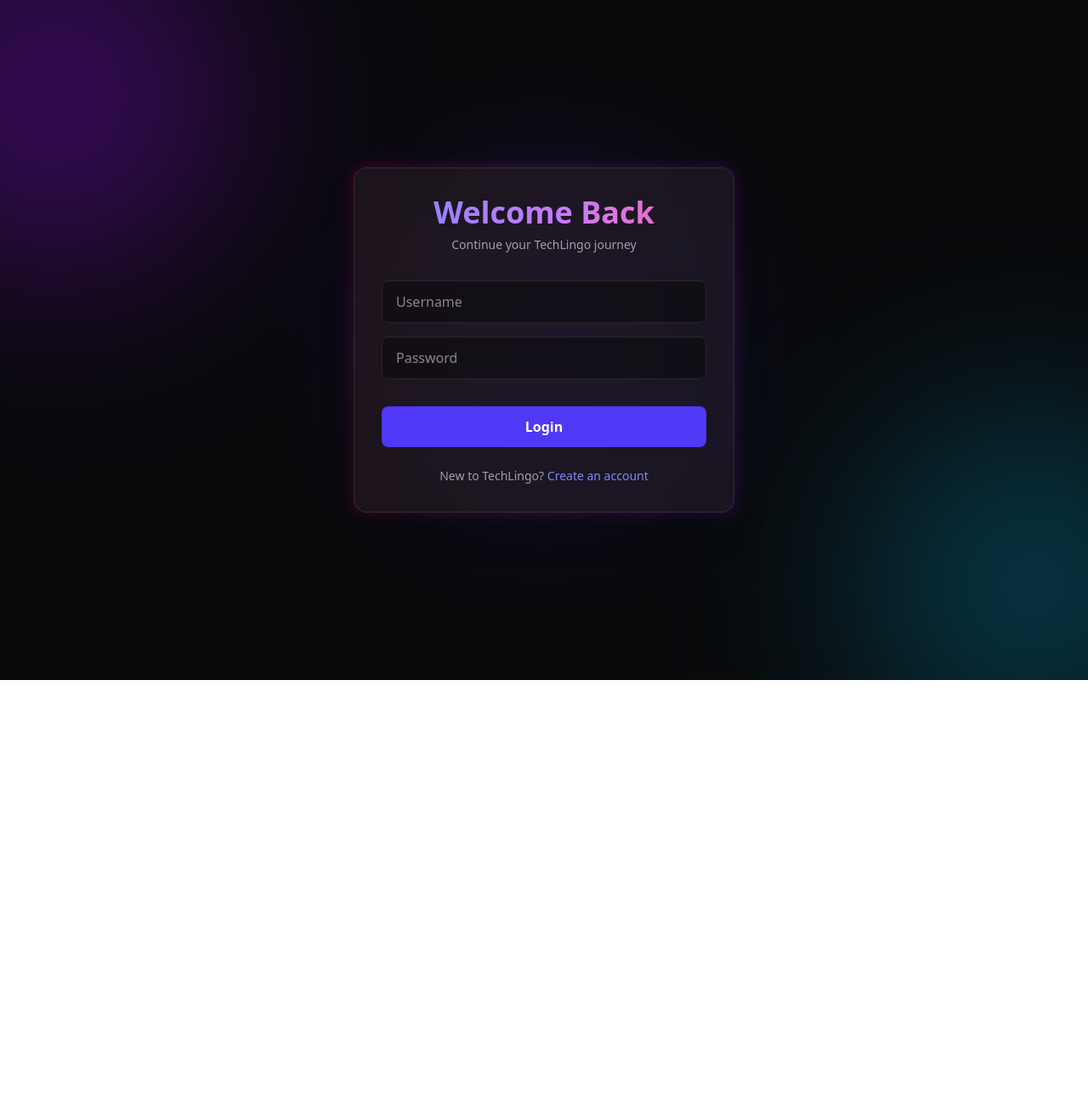
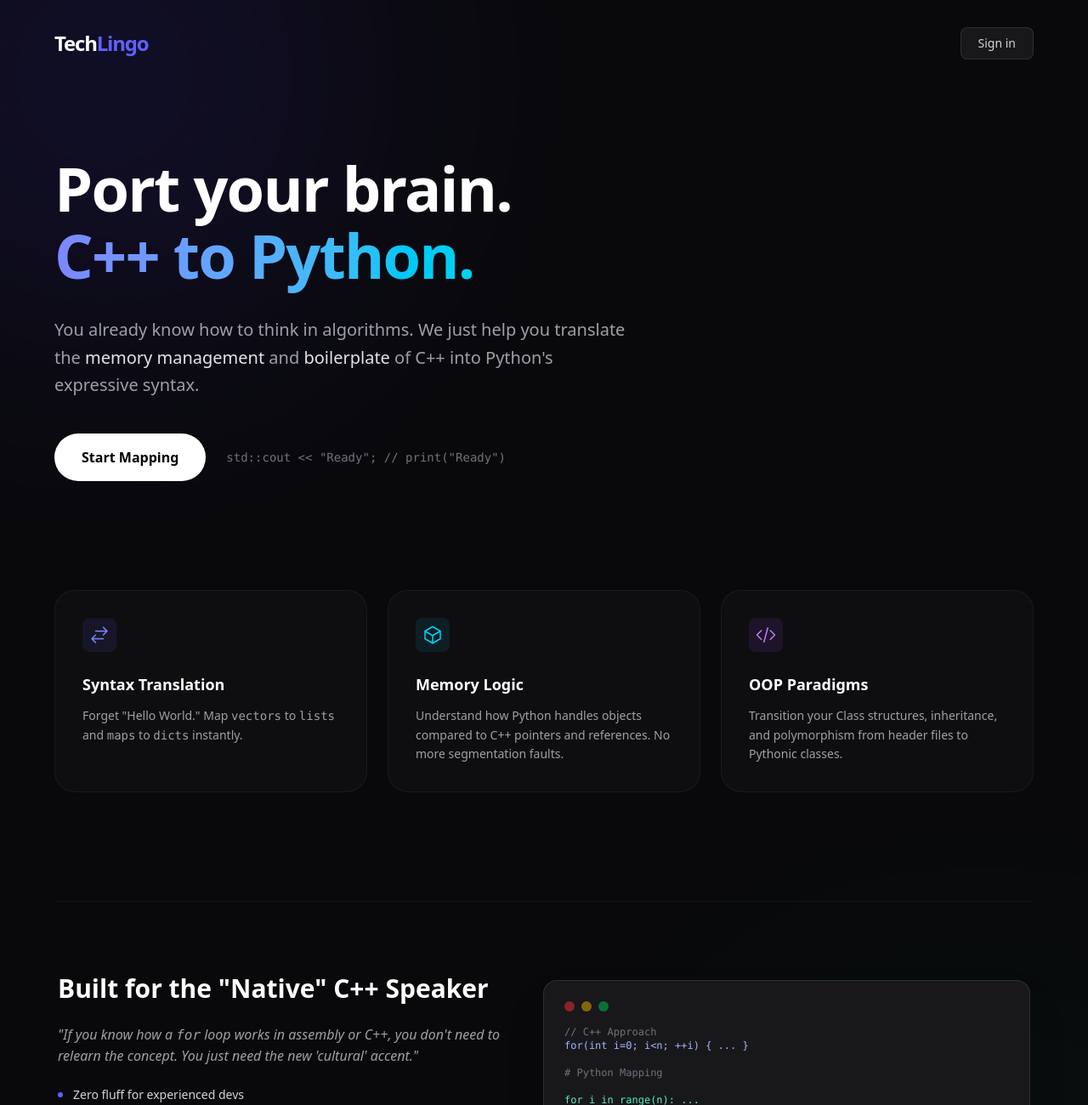
Before and after one commit to Yash-Domain/TechLingo, a React (Vite) app in the folder TechLingo-frontend/: page / in a window 1280 px wide. Before the commit this address led to /login. Shown: the top 1300 px of the page at 85% size. Before the commit the page ends 800 px from the top, so only its background shows below. Built offline with nearby package versions, Linux system fonts and the light colour scheme.

Commit message:
home_page_done

```diff
--- a/TechLingo-frontend/src/App.jsx
+++ b/TechLingo-frontend/src/App.jsx
@@ -4,7 +4,7 @@
 import Dashboard from "./pages/Dashboard";
 import Day from "./pages/Day";
 import Settings from "./pages/Settings";
-
+import Home from "./pages/Home";
 
 function RequireAuth({ children }) {
   const token = localStorage.getItem("token");
@@ -20,6 +20,14 @@
   return (
     <Routes>
       {/* PUBLIC (outside house) */}
+      <Route
+        path="/"
+        element={
+          <RequireGuest>
+            <Home />
+          </RequireGuest>
+        }
+      />
       <Route
         path="/login"
         element={
@@ -63,8 +71,7 @@
         }
       />
 
-      {/* ROOT */}
-      <Route path="/" element={<Navigate to="/dashboard" replace />} />
+      {/* FALLBACK */}
       <Route path="*" element={<Navigate to="/" replace />} />
     </Routes>
   );
--- a/TechLingo-frontend/src/pages/Home.jsx
+++ b/TechLingo-frontend/src/pages/Home.jsx
@@ -1,11 +1,148 @@
+import { useNavigate } from "react-router-dom";
+
 export default function Home() {
+  const navigate = useNavigate();
+
   return (
-    <div className="min-h-screen flex items-center justify-center bg-zinc-950 text-zinc-200">
-      <div className="text-center">
-        <h1 className="text-4xl font-bold mb-4">TechLingo</h1>
-        <p className="text-zinc-400">
-          Learn technology step by step, without noise.
-        </p>
+    <div className="relative min-h-screen bg-zinc-950 overflow-hidden px-6 font-sans selection:bg-indigo-500/30">
+      {/* Background glow - more focused "scanning" feel */}
+      <div className="absolute top-[-10%] left-[-10%] w-[500px] h-[500px] bg-indigo-600 rounded-full blur-[160px] opacity-20" />
+      <div className="absolute bottom-[-10%] right-[-10%] w-[500px] h-[500px] bg-emerald-600 rounded-full blur-[160px] opacity-10" />
+
+      {/* Main Container */}
+      <div className="relative z-10 max-w-6xl mx-auto flex flex-col min-h-screen">
+
+        {/* TOP SECTION: Header / Navigation */}
+        <nav className="flex justify-between items-center py-8">
+          {/* Left: Brand */}
+          <div className="text-2xl font-bold tracking-tighter text-white">
+            Tech<span className="text-indigo-500">Lingo</span>
+          </div>
+
+          {/* Right: Actions */}
+          <button
+            onClick={() => navigate("/login")}
+            className="px-5 py-2 rounded-lg bg-zinc-900 border border-white/10 text-sm font-medium text-zinc-300 hover:text-white hover:bg-zinc-800 transition-all"
+          >
+            Sign in
+          </button>
+        </nav>
+
+        {/* Hero Section */}
+        <div className="flex-grow flex flex-col justify-center max-w-3xl pt-20 pb-32">
+          <h1 className="text-6xl md:text-7xl font-bold tracking-tight text-white leading-[1.1]">
+            Port your brain. <br />
+            <span className="text-transparent bg-clip-text bg-gradient-to-r from-indigo-400 to-cyan-400">
+              C++ to Python.
+            </span>
+          </h1>
+          <p className="mt-8 text-xl text-zinc-400 leading-relaxed max-w-2xl">
+            You already know how to think in algorithms. We just help you translate the
+            <span className="text-zinc-200"> memory management</span> and <span className="text-zinc-200">boilerplate</span> of C++
+            into Python's expressive syntax.
+          </p>
+
+          <div className="mt-10 flex items-center gap-6">
+            <button
+              onClick={() => navigate("/signup")}
+              className="px-8 py-4 rounded-full bg-white text-black font-semibold hover:bg-zinc-200 transition-all transform hover:scale-105"
+            >
+              Start Mapping
+            </button>
+            <div className="text-sm text-zinc-500 font-mono">
+              std::cout &lt;&lt; "Ready"; // print("Ready")
+            </div>
+          </div>
+        </div>
+
+        {/* The "Mapping" Feature Grid */}
+        <div className="grid md:grid-cols-3 gap-6">
+          <div className="group rounded-3xl bg-zinc-900/40 border border-white/5 p-8 hover:border-indigo-500/50 transition">
+            <div className="w-10 h-10 mb-6 rounded-lg bg-indigo-500/10 flex items-center justify-center text-indigo-400">
+              <svg xmlns="http://www.w3.org/2000/svg" fill="none" viewBox="0 0 24 24" strokeWidth={1.5} stroke="currentColor" className="w-6 h-6">
+                <path strokeLinecap="round" strokeLinejoin="round" d="M7.5 21L3 16.5m0 0L7.5 12M3 16.5h13.5m0-13.5L21 7.5m0 0L16.5 12M21 7.5H7.5" />
+              </svg>
+            </div>
+            <h3 className="text-lg font-semibold text-white mb-3">Syntax Translation</h3>
+            <p className="text-zinc-400 text-sm leading-relaxed">
+              Forget "Hello World." Map <code>vectors</code> to <code>lists</code> and <code>maps</code> to <code>dicts</code> instantly.
+            </p>
+          </div>
+
+          <div className="group rounded-3xl bg-zinc-900/40 border border-white/5 p-8 hover:border-cyan-500/50 transition">
+            <div className="w-10 h-10 mb-6 rounded-lg bg-cyan-500/10 flex items-center justify-center text-cyan-400">
+              <svg xmlns="http://www.w3.org/2000/svg" fill="none" viewBox="0 0 24 24" strokeWidth={1.5} stroke="currentColor" className="w-6 h-6">
+                <path strokeLinecap="round" strokeLinejoin="round" d="M21 7.5l-9-5.25L3 7.5m18 0l-9 5.25m9-5.25v9l-9 5.25M3 7.5l9 5.25M3 7.5v9l9 5.25m0-9v9" />
+              </svg>
+            </div>
+            <h3 className="text-lg font-semibold text-white mb-3">Memory Logic</h3>
+            <p className="text-zinc-400 text-sm leading-relaxed">
+              Understand how Python handles objects compared to C++ pointers and references. No more segmentation faults.
+            </p>
+          </div>
+
+          <div className="group rounded-3xl bg-zinc-900/40 border border-white/5 p-8 hover:border-purple-500/50 transition">
+            <div className="w-10 h-10 mb-6 rounded-lg bg-purple-500/10 flex items-center justify-center text-purple-400">
+              <svg xmlns="http://www.w3.org/2000/svg" fill="none" viewBox="0 0 24 24" strokeWidth={1.5} stroke="currentColor" className="w-6 h-6">
+                <path strokeLinecap="round" strokeLinejoin="round" d="M17.25 6.75L22.5 12l-5.25 5.25m-10.5 0L1.5 12l5.25-5.25m7.5-3l-4.5 16.5" />
+              </svg>
+            </div>
+            <h3 className="text-lg font-semibold text-white mb-3">OOP Paradigms</h3>
+            <p className="text-zinc-400 text-sm leading-relaxed">
+              Transition your Class structures, inheritance, and polymorphism from header files to Pythonic classes.
+            </p>
+          </div>
+        </div>
+
+        {/* Comparison Preview Section */}
+        <div className="mt-32 p-1 border-t border-white/5">
+          <div className="mt-20 flex flex-col md:flex-row gap-12 items-center">
+             <div className="flex-1">
+                <h2 className="text-3xl font-bold text-white mb-6">Built for the "Native" C++ Speaker</h2>
+                <p className="text-zinc-400 mb-6 italic">
+                  "If you know how a <code>for</code> loop works in assembly or C++, you don't need to relearn the concept. You just need the new 'cultural' accent."
+                </p>
+                <div className="space-y-4">
+                  <div className="flex items-center gap-3 text-sm text-zinc-300">
+                    <div className="w-1.5 h-1.5 rounded-full bg-indigo-500" />
+                    Zero fluff for experienced devs
+                  </div>
+                  <div className="flex items-center gap-3 text-sm text-zinc-300">
+                    <div className="w-1.5 h-1.5 rounded-full bg-indigo-500" />
+                    Cognitive load reduction
+                  </div>
+                </div>
+             </div>
+             <div className="flex-1 bg-zinc-900 rounded-2xl p-6 border border-white/10 w-full font-mono text-xs shadow-2xl">
+                <div className="flex gap-2 mb-4">
+                  <div className="w-3 h-3 rounded-full bg-red-500/50" />
+                  <div className="w-3 h-3 rounded-full bg-yellow-500/50" />
+                  <div className="w-3 h-3 rounded-full bg-green-500/50" />
+                </div>
+                <div className="text-zinc-500">// C++ Approach</div>
+                <div className="text-indigo-300">for(int i=0; i&lt;n; ++i) &#123; ... &#125;</div>
+                <div className="my-4 text-zinc-500"># Python Mapping</div>
+                <div className="text-emerald-300">for i in range(n): ...</div>
+             </div>
+          </div>
+        </div>
+
+        {/* Final Footer - Real World Style */}
+        <footer className="mt-40 border-t border-white/5 py-10 flex flex-col md:flex-row justify-between items-center gap-6">
+          <div className="text-zinc-600 text-xs">
+            © {new Date().getFullYear()} TechLingo · Designed for Systems Thinkers
+          </div>
+
+          <div className="flex items-center gap-2 text-sm text-zinc-500">
+            <span>Feedback & Suggestions:</span>
+            <a
+
+              className="text-indigo-400 hover:text-indigo-300 transition-colors"
+            >
+              yashpawde10@gmail.com
+            </a>
+          </div>
+        </footer>
       </div>
     </div>
   );
--- a/TechLingo-frontend/src/router/AuthApp.jsx
+++ b/TechLingo-frontend/src/router/AuthApp.jsx
@@ -1,14 +1,16 @@
 import { BrowserRouter, Routes, Route, Navigate } from "react-router-dom";
 import Login from "../pages/Login";
 import Signup from "../pages/Signup";
+import Home from "../pages/Home";
 
 export default function AuthApp() {
   return (
     <BrowserRouter>
       <Routes>
+        <Route path="/" element={<Home />} />
         <Route path="/login" element={<Login />} />
         <Route path="/signup" element={<Signup />} />
-        <Route path="*" element={<Navigate to="/login" replace />} />
+        <Route path="*" element={<Navigate to="/" replace />} />
       </Routes>
     </BrowserRouter>
   );
```
